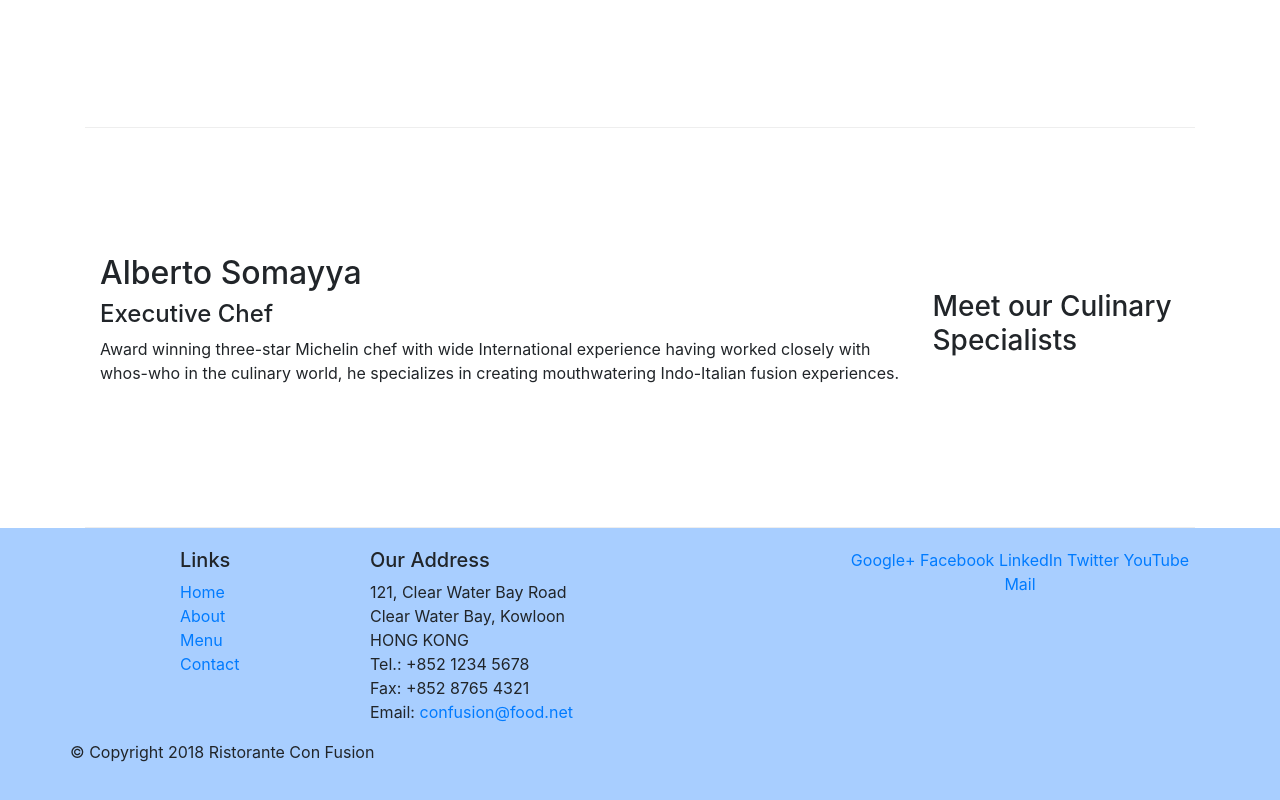
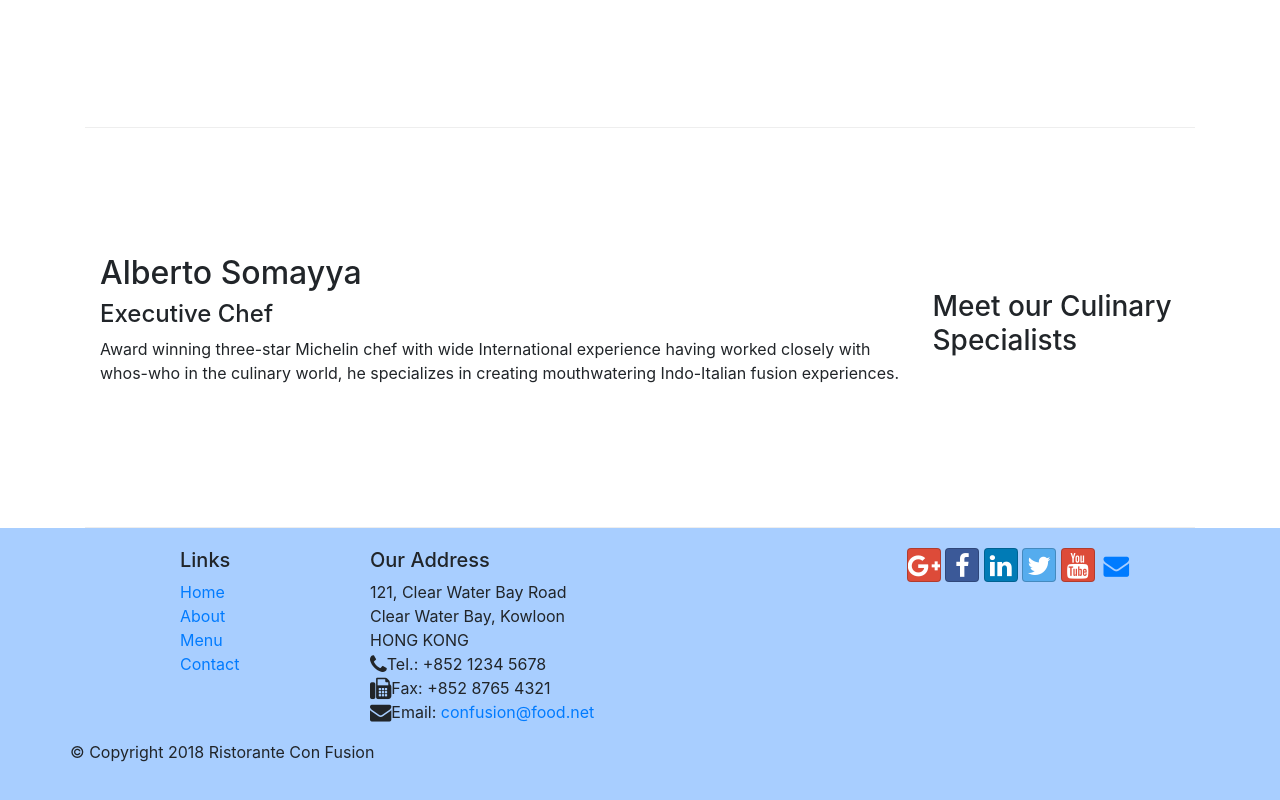
Before and after one commit to pr5hnth/bootstrap4, a website: page index.html in a window 1280 px wide. Shown: the part 1006-1806 px from the top of the page. Drawn offline with nearby package versions, Linux system fonts and the light colour scheme.

Commit message:
fonts and icons

```diff
--- a/index.html
+++ b/index.html
@@ -10,6 +10,8 @@
 
       <!-- Bootstrap CSS -->
       <link rel="stylesheet" href="node_modules/bootstrap/dist/css/bootstrap.min.css">
+      <link rel="stylesheet" href="node_modules/font-awesome/css/font-awesome.css">
+      <link rel="stylesheet" href="node_modules/bootstrap-social/bootstrap-social.css">
       <link rel="stylesheet" href="css/styles.css">
 </head>
 
@@ -23,10 +25,10 @@
             <a class="navbar-brand mr-auto" href="#">Ristorante Con Fusion</a>
             <div class="collapse navbar-collapse" id="Navbar">
             <ul class="navbar-nav mr-auto">
-                <li class="nav-item active"><a class="nav-link" href="#">Home</a></li>
-                <li class="nav-item"><a class="nav-link" href="./aboutus.html">About</a></li>
-                <li class="nav-item"><a class="nav-link" href="#">Menu</a></li>
-                <li class="nav-item"><a class="nav-link" href="#">Contact</a></li>
+                <li class="nav-item active"><a class="nav-link" href="#"><span class="fa fa-home fa-lg"></span> Home</a></li>
+                <li class="nav-item"><a class="nav-link" href="./aboutus.html"><span class="fa fa-info fg-lg"></span> About</a></li>
+                <li class="nav-item"><a class="nav-link" href="#"> <span class="fa fa-list fa-lg"></span> Menu</a></li>
+                <li class="nav-item"><a class="nav-link" href="#"><span class="fa fa-address fa-lg"></span> Contact</a></li>
             </ul>
         </div>
         </div>
@@ -97,19 +99,19 @@
 		              121, Clear Water Bay Road<br>
 		              Clear Water Bay, Kowloon<br>
 		              HONG KONG<br>
-		              Tel.: +852 1234 5678<br>
-		              Fax: +852 8765 4321<br>
-		              Email: <a href="mailto:confusion@food.net">confusion@food.net</a>
+		              <i class="fa fa-phone fa-lg"></i>Tel.: +852 1234 5678<br>
+		              <i class="fa fa-fax fa-lg"></i>Fax: +852 8765 4321<br>
+		              <i class="fa fa-envelope fa-lg"></i>Email: <a href="mailto:confusion@food.net">confusion@food.net</a>
 		           </address>
                 </div>
                 <div class="col-12 col-sm-4 align-items-center">
                     <div class="text-center">
-                        <a href="http://google.com/+">Google+</a>
-                        <a href="http://www.facebook.com/profile.php?id=">Facebook</a>
-                        <a href="http://www.linkedin.com/in/">LinkedIn</a>
-                        <a href="http://twitter.com/">Twitter</a>
-                        <a href="http://youtube.com/">YouTube</a>
-                        <a href="mailto:">Mail</a>
+                        <a class="btn btn-social-icon btn-google" href="http://google.com/+"><i class="fa fa-google-plus fa-lg"></i></a>
+                        <a class="btn btn-social-icon btn-facebook" href="http://www.facebook.com/profile.php?id="><i class="fa fa-facebook fa-lg"></i></a>
+                        <a class="btn btn-social-icon btn-linkedin" href="http://www.linkedin.com/in/"><i class="fa fa-linkedin fa-lg"></i></a>
+                        <a class="btn btn-social-icon btn-twitter" href="http://twitter.com/"><i class="fa fa-twitter fa-lg"></i></a>
+                        <a class="btn btn-social-icon btn-google" href="http://youtube.com/"><i class="fa fa-youtube fa-lg"></i></a>
+                        <a class="btn btn-social-icon" href="mailto:"><i class="fa fa-envelope fa-lg"></i></a>
                     </div>
                 </div>
            </div>
--- a/package.json
+++ b/package.json
@@ -15,6 +15,8 @@
   },
   "dependencies": {
     "bootstrap": "^4.0.0",
+    "bootstrap-social": "^5.1.1",
+    "font-awesome": "^4.7.0",
     "jquery": "^3.3.1",
     "popper.js": "^1.12.9",
     "save": "^2.4.0"
```
Also changed, not shown: aboutus.html (+16 -13 lines), 1 other file.
